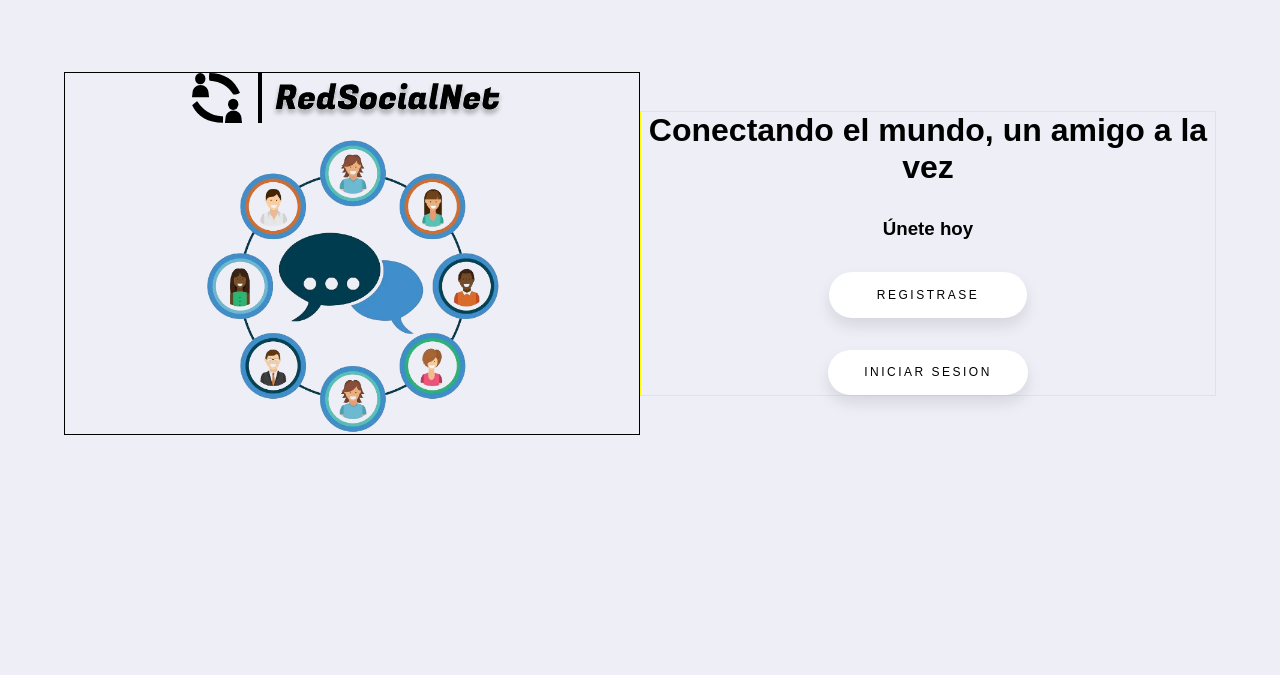
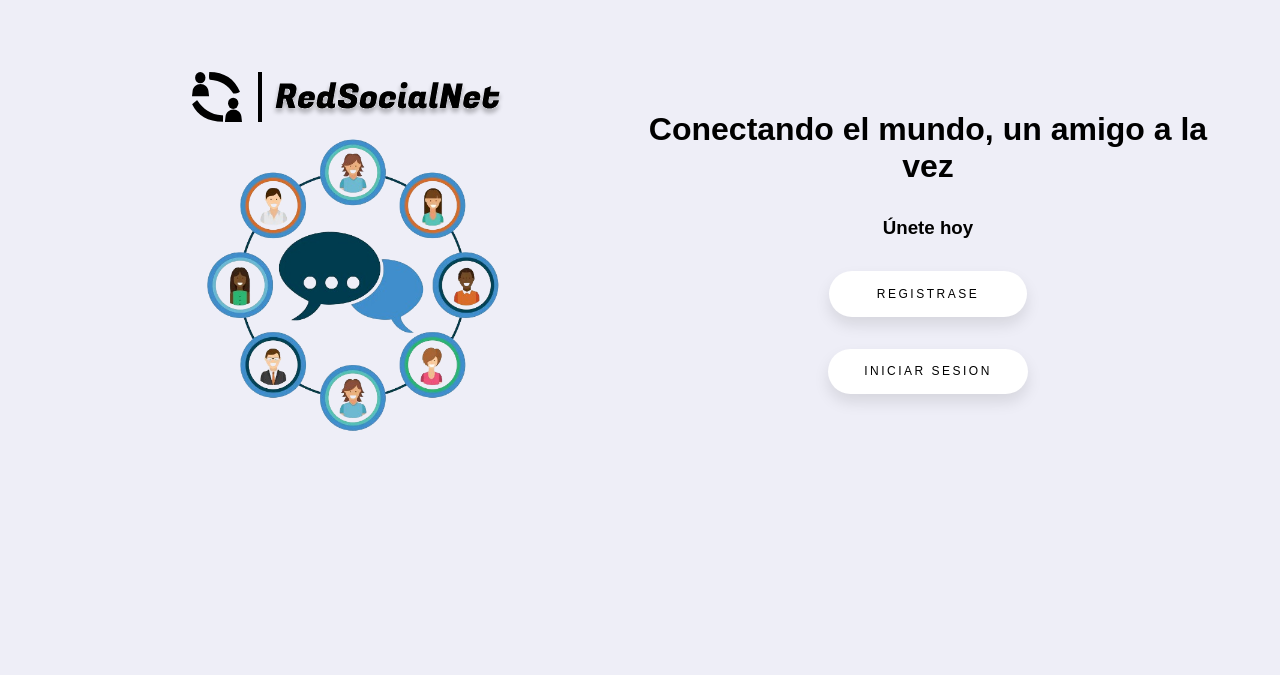
Before and after one commit to Dilson24/Project-SocialNetwork, a PHP site: page / in a window 1280 px wide. Shown: the top 675 px of the page. Run offline with PHP 8.4, Linux system fonts and the light colour scheme.

Commit message:
[UPD] styles index

```diff
--- a/Css/index.css
+++ b/Css/index.css
@@ -72,7 +72,6 @@ main {
     align-items: center;
     width: 50%;
     gap: 1em;
-    border: 1px solid black;
 }
 
 .contentLogin {
@@ -80,7 +79,6 @@ main {
     justify-content: space-between;
     flex-direction: column;
     gap: 2em;
-    border: 1px solid yellow;
     width: 50%;
 }
 
```
